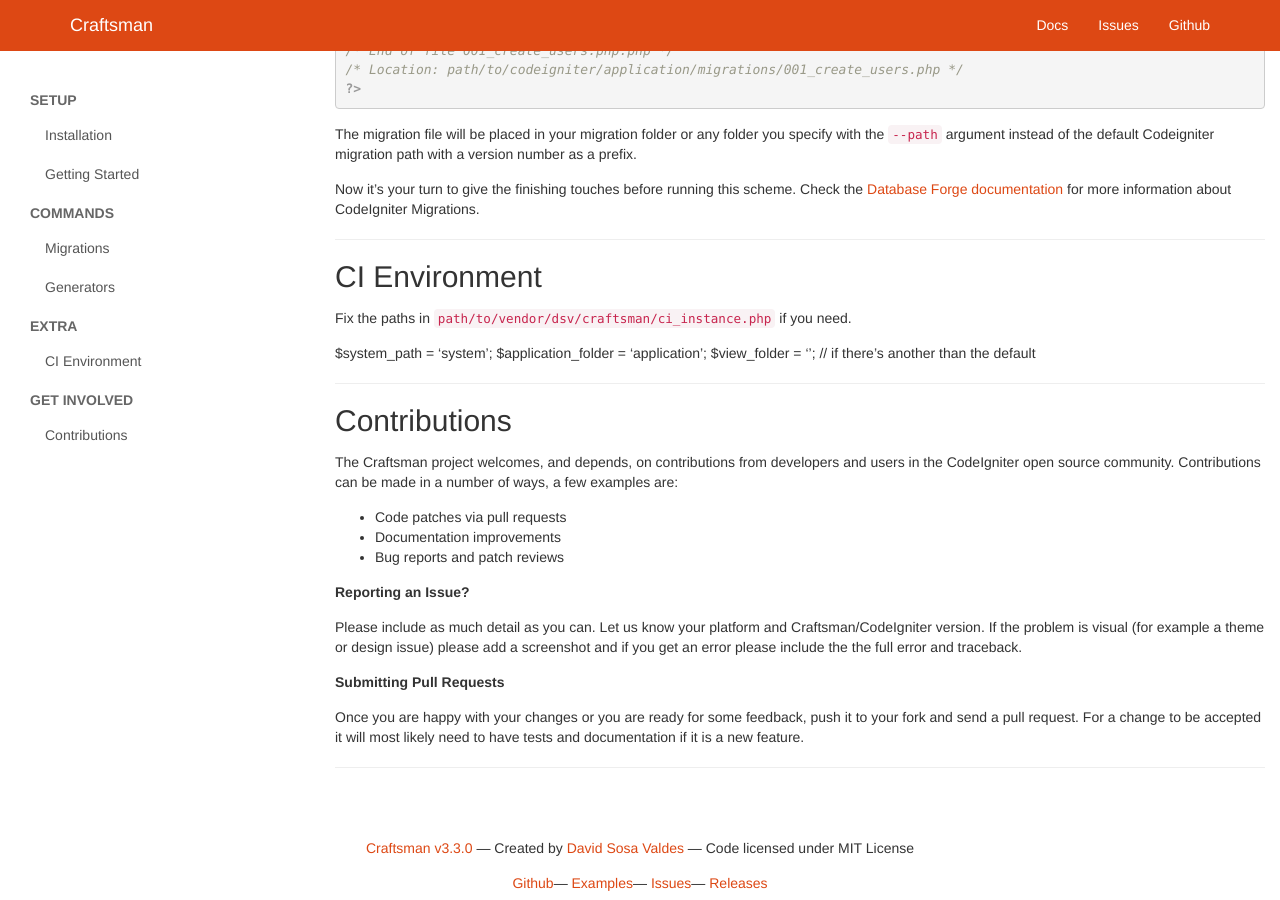
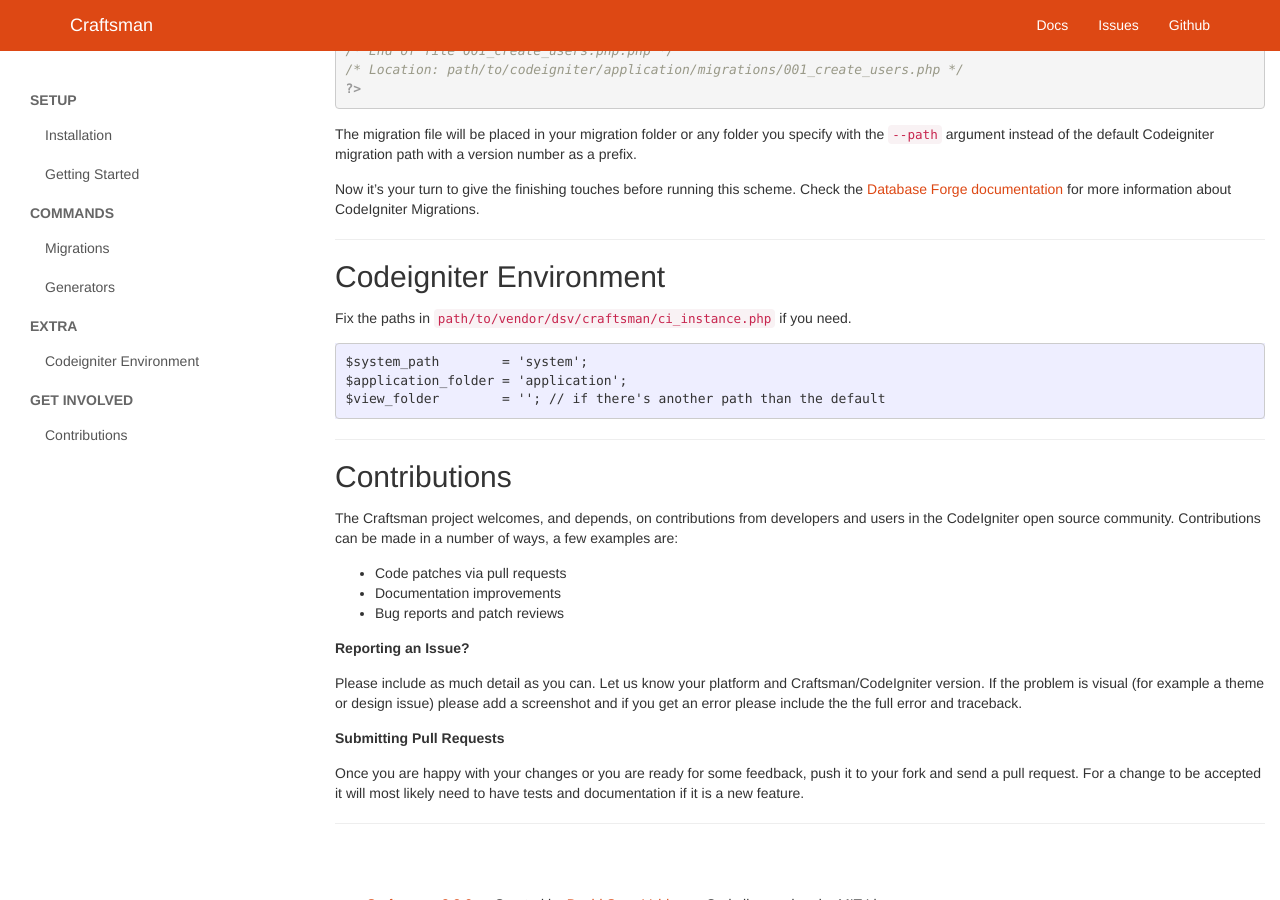
Before and after one commit to aa6my/Craftsman, a Jekyll site: the page built from _pages/docs.md, in a window 1280 px wide and 900 px high, scrolled down 6853 px. Built offline with Jekyll 4.4.1, drawn with Linux system fonts in a browser that asks for light colours; nearby versions of some CDN libraries.

Commit message:
Fix some bugs

```diff
--- a/_config.yml
+++ b/_config.yml
@@ -9,7 +9,7 @@
 title: Craftsman
 email: david.sosa.valdes@gmail.com
 description: > # this means to ignore newlines until "baseurl:"
-  Advanced CLI for Codeigniter using the Symfony Console component.
+  Advanced CLI for Codeigniter 3.0
 baseurl: "/Craftsman" # the subpath of your site, e.g. /blog
 url: "https://github.com/davidsosavaldes" # the base hostname & protocol for your site
 github_username: davidsosavaldes
--- a/_pages/docs.md
+++ b/_pages/docs.md
@@ -6,15 +6,15 @@ permalink: /docs/
 description: ""
 menu:
   - setup:
-      Installation       : "#installation"
-      Getting Started    : "#getting-started"
+        Installation            : "#installation"
+        Getting Started         : "#getting-started"
   - commands:
-      Migrations  	 	 : "#migrations"
-      Generators         : "#generators"
+        Migrations              : "#migrations"
+        Generators              : "#generators"
   - extra:
-      CI Environment     : "#ci-environment"
+        Codeigniter Environment : "#codeigniter-environment"
   - get involved:
-      Contributions    	 : "#contributions"
+        Contributions           : "#contributions"
 ---
 
 Installation
@@ -374,14 +374,14 @@ Now it's your turn to give the finishing touches before running this scheme. Che
 
 ----
 
-CI Environment
---------------
+Codeigniter Environment
+-----------------------
 
 Fix the paths in `path/to/vendor/dsv/craftsman/ci_instance.php` if you need.
 
-$system_path        = 'system';
-$application_folder = 'application';
-$view_folder        = ''; // if there's another than the default
+    $system_path        = 'system';
+    $application_folder = 'application';
+    $view_folder        = ''; // if there's another path than the default
 
 ----
 
--- a/index.html
+++ b/index.html
@@ -7,7 +7,7 @@ layout: default
       <h2>{{site.title}}</h2>
       <p>{{site.description}}</p>
       {% if site.data.installation.latest %}
-        <p><a class="btn btn-primary btn-lg" href="{{ site.data.install.latest | prepend: site.baseurl }}"  id="install-latest" role="button">Install Latest Build</a></p>
+        <p><a class="btn btn-primary btn-lg" href="{{ site.data.installation.latest | prepend: site.baseurl }}"  id="install-latest" role="button">Install Latest Build</a></p>
       {% endif %}
       <p class="muted" style="font-size:14px;">
         Currently v{{site.version}}
```
